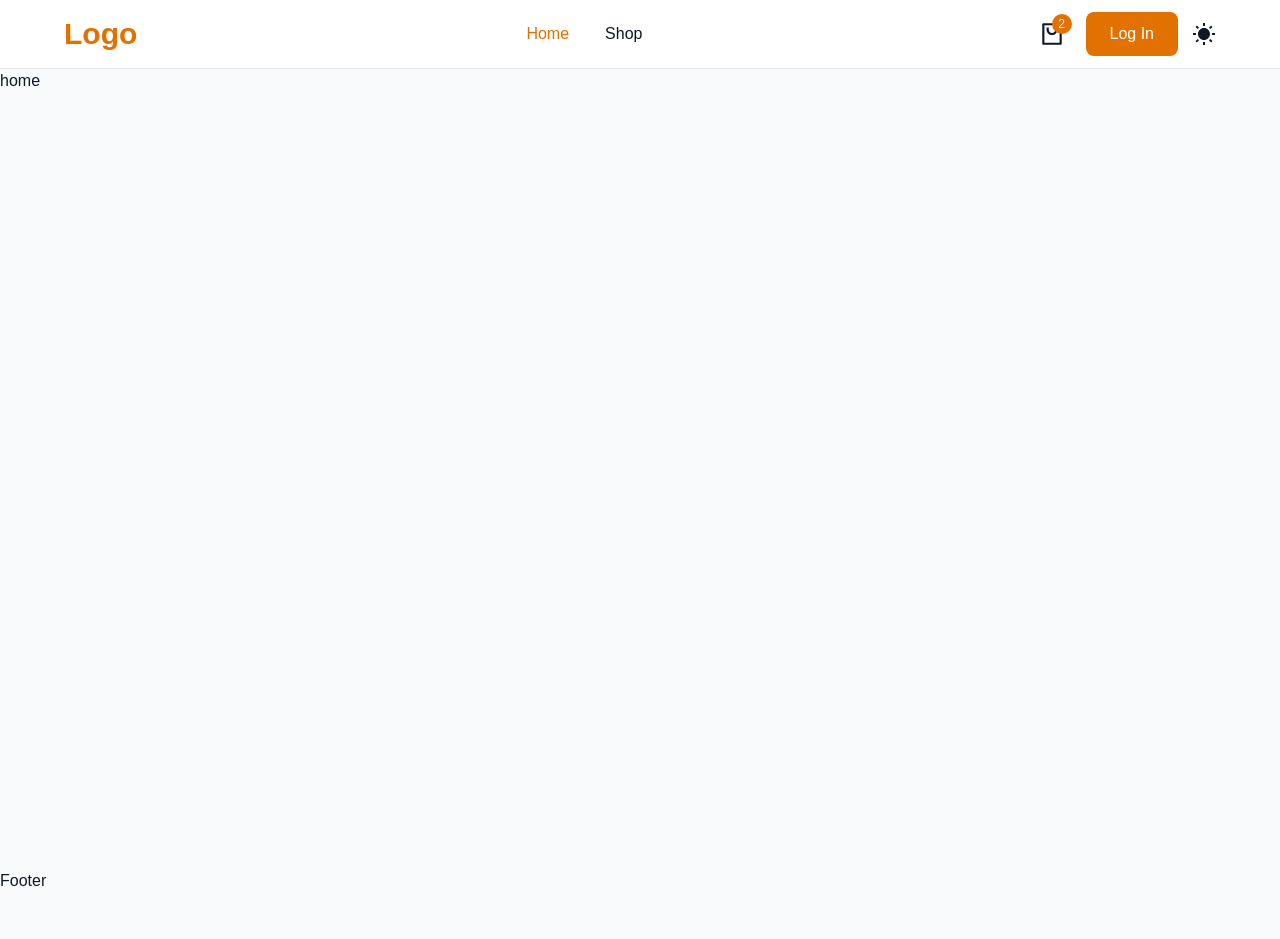
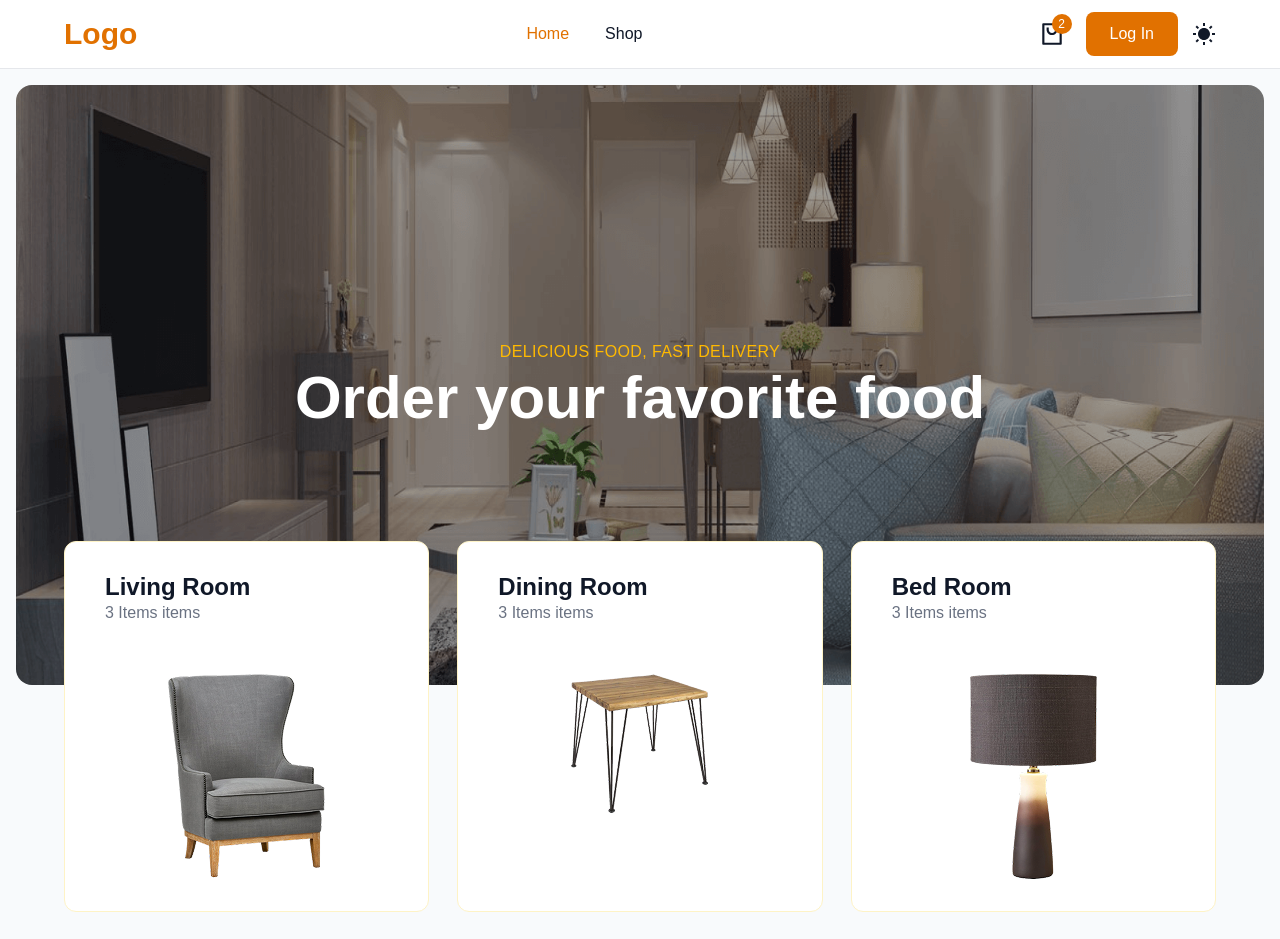
Before and after one commit to arnaldo16763695/ecommerce-food, a Next.js app: page / in a window 1280 px wide. Shown: the top 939 px of the page. Before the commit the page ends 893 px from the top, so only its background shows below. Built offline with nearby package versions, Linux system fonts and the light colour scheme; a web font is replaced by a local one.

Commit message:
Working in hero

```diff
--- a/app/page.tsx
+++ b/app/page.tsx
@@ -1,8 +1,50 @@
+import { categoryItems } from "@/data/data";
+import Image from "next/image";
 
 export default function Home() {
   return (
-   <div>
-    home
-   </div>
+    <>
+      {/* hero section  */}
+      <section className="lg:mt-4 lg:px-4">
+        <div className="container bg-[url('/images/hero-img.png')] bg-center bg-cover bg-no-repeat min-h-[75svh] flex items-center justify-center flex-col text-white lg:rounded-2xl text-center">
+          <p className="text-amber-400 font-light tracking-wide uppercase">
+            Delicious food, fast delivery
+          </p>
+          <h1 className="text-4xl md:text-5xl lg:text-6xl">
+            Order your favorite food
+          </h1>
+        </div>
+      </section>
+      {/* Category section  */}
+      <section className="mt-16 relative z-10 lg:-mt-36">
+        <div className="container grid gap-7 sm:grid-cols-2 lg:grid-cols-3">
+          {categoryItems.map((category) => (
+            // Card
+            <div
+              key={category.id}
+              className="bg-white border  border-amber-100 block hover:bg-amber-50 rounded-xl px-10 py-8 transition cursor-pointer hover:translate-y-[-4px] hover:shadow-lg dark:hover:shadow-slate-600"
+            >
+              {/* Title and Quantity  */}
+              <div>
+                <h2 className="text-2xl dark:text-gray-900">
+                  {category.title}
+                </h2>
+                <p className="text-gray-500">{category.quantity} items</p>
+              </div>
+              {/* Product image  */}
+              <div className="max-w-max mx-auto mt-12">
+                <Image
+                  src={category.img}
+                  alt={category.title}
+                  width={category.width}
+                  height={category.height}
+                  // className="w-auto h-auto object-contain"
+                />
+              </div>
+            </div>
+          ))}
+        </div>
+      </section>
+    </>
   );
 }
```
